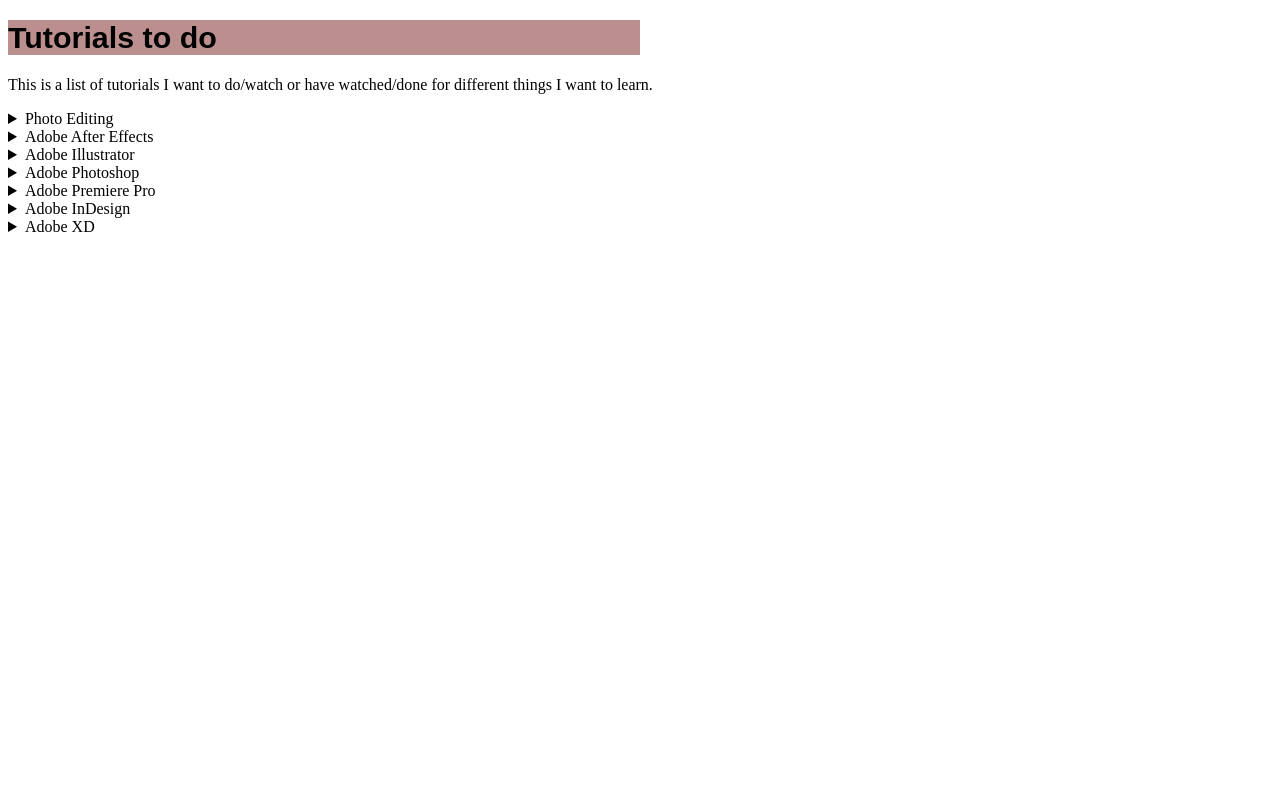
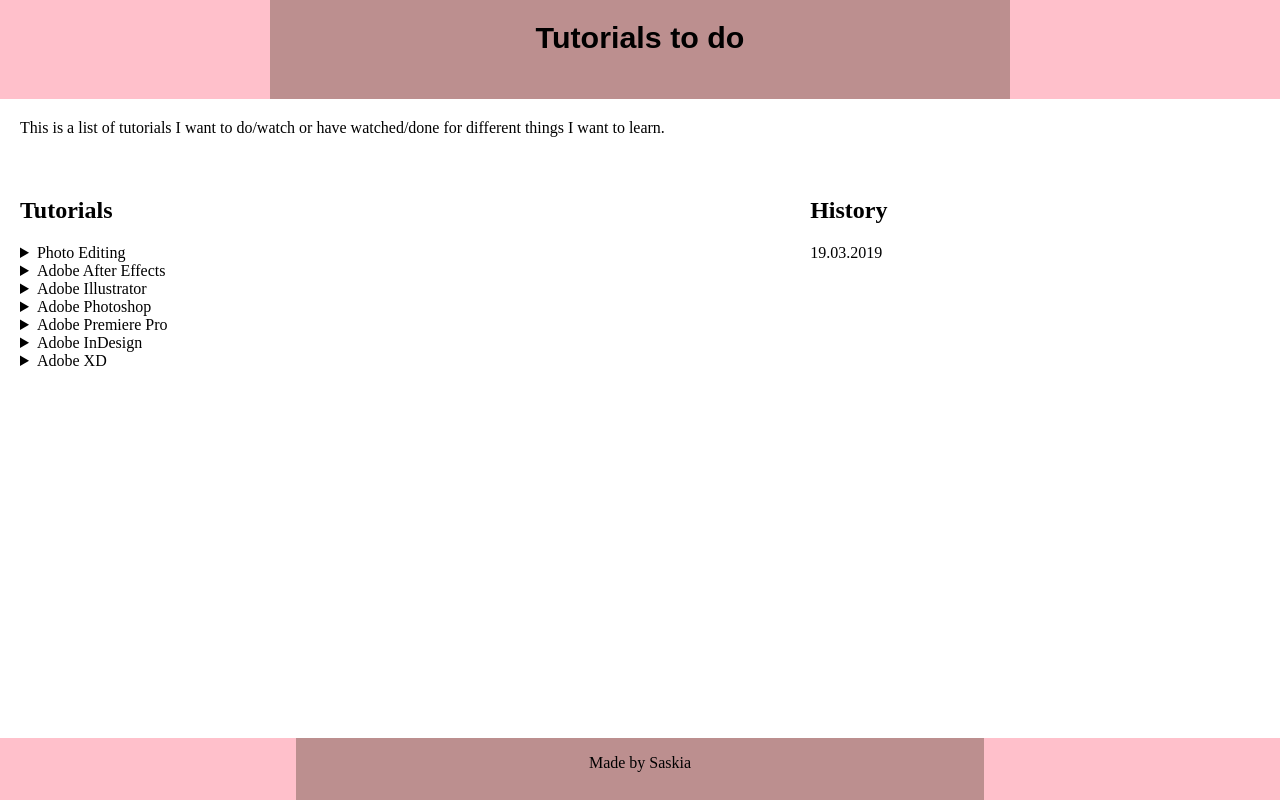
Before and after one commit to saskiasch/webeC, a plain HTML site: page docs/index.html in a window 1280 px wide. Drawn offline with Linux system fonts and the light colour scheme.

Commit message:
Erweiterung CSS

```diff
--- a/docs/css/tutorials.css
+++ b/docs/css/tutorials.css
@@ -2,18 +2,72 @@ h1 {
     font-family: "Old English Text MT", sans-serif;
     font-size: 190%;
 }
-
-#header-links {
-    background-color: pink;
-    width: 25%;
+html, body {
+    margin: 0;
 }
 
-#header-mitte {
-    background-color: rosybrown;
-    width: 50%;
+body {
+    display: flex;
+    flex-direction: column;
+    min-height: 100vh;
 }
 
-#header-rechts {
+
+header, footer {
+
+    flex: 10%;
+    display: flex;
+    flex-direction: row;
+    align-items: stretch;
+
+}
+
+header {
+    flex-grow: 2;
+}
+
+footer {
+    flex-grow: 1;
+}
+
+#description {
+    margin: 20px;
+}
+
+#content {
+    flex-grow: 30;
+}
+
+#overview {
+    display: flex;
+    flex-direction: row;
+
+}
+
+#tutorials {
+    flex-grow: 61.8;
+    margin: 20px;
+}
+
+#history {
+    flex-grow: 38.2;
+    margin: 20px;
+}
+
+#header-links, #footer-links {
     background-color: pink;
-    width: 25%;
+    flex-grow: 1;
 }
+
+#header-mitte, #footer-mitte {
+    text-align: center;
+    background-color: rosybrown;
+    flex-grow: 2;
+
+}
+
+#header-rechts, #footer-rechts {
+
+    background-color: pink;
+    flex-grow: 1;
+}
--- a/docs/index.html
+++ b/docs/index.html
@@ -7,17 +7,20 @@
     <title>Web Engineering</title>
 </head>
 <body>
+<header>
+    <div id="header-links">&nbsp;</div>
+    <div id="header-mitte"><h1>Tutorials to do</h1></div>
+    <div id="header-rechts">&nbsp;</div>
+</header>
+
 <div id="content">
-    <div id="header">
-        <div id="header-links"></div>
-        <div id="header-mitte"><h1>Tutorials to do</h1></div>
-        <div id="header-rechts"></div>
-    </div>
     <div id="description">
         <p> This is a list of tutorials I want to do/watch or have watched/done for different things I want to
             learn.</p>
     </div>
+    <div id="overview">
     <div id="tutorials">
+        <h2>Tutorials</h2>
         <details>
             <summary>Photo Editing</summary>
 
@@ -57,6 +60,19 @@
         </details>
 
     </div>
+    <div id="history">
+        <h2>History</h2>
+        <p>19.03.2019</p>
+    </div>
+    </div>
 </div>
+
+<footer>
+    <div id="footer-links">&nbsp;</div>
+    <div id="footer-mitte"><p>
+        Made by Saskia
+    </p></div>
+    <div id="footer-rechts">&nbsp;</div>
+</footer>
 </body>
 </html>
```
